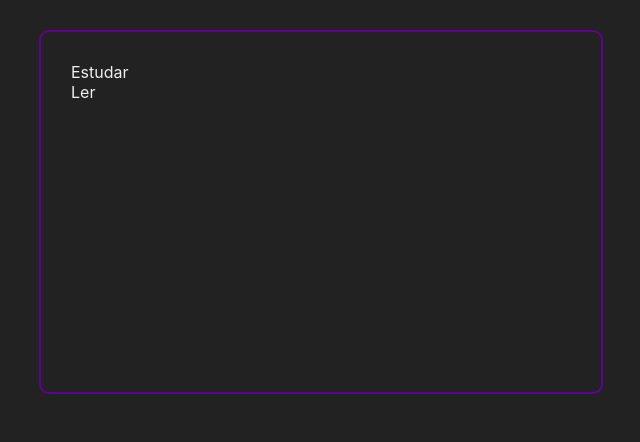
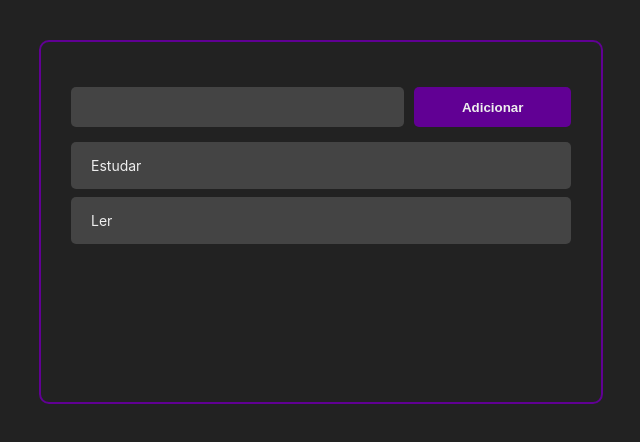
Before and after one commit to scallopc/myTasks, a React (Create React App) app: page / in a window 1280 px wide. Shown: the top 442 px of the page, without its empty margins (319-959 px from the left). Built offline with nearby package versions, Linux system fonts and the light colour scheme.

Commit message:
add task

```diff
--- a/src/App.jsx
+++ b/src/App.jsx
@@ -1,6 +1,9 @@
 import React, { useState } from "react";
 import './App.scss'
+import AddTask from "./components/addTask/AddTask";
 import Tasks from "./components/tasks/Tasks";
+import { v4 as uuidv4 } from 'uuid';
+
 
 const App = () => {
 
@@ -17,9 +20,23 @@ const App = () => {
         },
     ]);
 
+    const handleTaskAddition = (taskTitle) => {
+        const newTask = [
+            ...tasks,
+            {
+                title: taskTitle,
+                id: uuidv4(),
+                completed: false,
+            },
+        ];
+
+        setTasks(newTask);
+    };
+
     return (
         <>
             <div className="container">
+                <AddTask handleTaskAddition={handleTaskAddition}/>
                 <Tasks tasks={tasks} />
             </div>
         </>
--- /dev/null
+++ b/src/components/addTask/AddTask.jsx
@@ -0,0 +1,32 @@
+import React, { useState } from 'react';
+import Button from '../button/Button';
+import './AddTask.scss';
+
+const AddTask = ({handleTaskAddition}) => {
+    const [inputData, setInputData] = useState("");
+
+    const handleInputChange = (e) => {
+        setInputData(e.target.value);
+    };
+
+    const handleAddTaskClick = () => {
+        handleTaskAddition(inputData);
+        setInputData("");
+    };
+
+    return (
+        <div className="add-task-container">
+            <input
+            onChange={handleInputChange}
+            value={inputData}
+            className="add-task-input"
+            type="text"
+            />
+            <div className='add-task-button-container'>
+                <Button onClick={handleAddTaskClick}> Adicionar </ Button>
+            </div>
+        </div>
+    );
+};
+
+export default AddTask;
--- /dev/null
+++ b/src/components/addTask/AddTask.scss
@@ -0,0 +1,22 @@
+@import '../../index.scss';
+
+.add-task-container {
+    margin: 15px 0;
+    width: 100%;
+    display: flex;
+
+    .add-task-input {
+        height: 40px;
+        padding: 0 10px;
+        border: none;
+        border-radius: 5px;
+        flex: 2;
+        background-color: #444;
+        color: $text-color;
+    }
+
+    .add-task-button-container {
+        margin-left: 10px;
+        flex: 1;
+    }
+}
--- /dev/null
+++ b/src/components/button/Button.jsx
@@ -0,0 +1,12 @@
+import React from 'react';
+import './Button.scss';
+
+const Button = ({children, onClick}) => {
+    return (
+        <button className='button' onClick={onClick}>
+            {children}
+        </button>
+     );
+}
+
+export default Button;
--- /dev/null
+++ b/src/components/button/Button.scss
@@ -0,0 +1,13 @@
+@import '../../index.scss';
+
+.button {
+    background-color: $primary-color;
+    height: 40px;
+    padding: 0 10px;
+    border-radius: 5px;
+    border: none;
+    width: 100%;
+    font-weight: 600;
+    color: $text-color;
+    cursor: pointer;
+}
--- a/src/components/task/Task.jsx
+++ b/src/components/task/Task.jsx
@@ -1,8 +1,9 @@
 import React from 'react';
+import './Task.scss';
 
 const Task = ({ task }) => {
     return (
-        <div>{task.title}</div>
+        <div className="task-container">{task.title}</div>
     );
 }
 
--- a/src/components/task/Task.scss
+++ b/src/components/task/Task.scss
@@ -0,0 +1,9 @@
+.task-container {
+    background-color: #444;
+    margin: 8px 0;
+    padding: 15px 20px;
+    display: flex;
+    border-radius: 5px;
+    justify-content: space-between;
+    align-items: center;
+}
--- a/src/index.scss
+++ b/src/index.scss
@@ -13,6 +13,8 @@ body {
   -moz-osx-font-smoothing: grayscale;
   background-color: $background-color;
   color: $text-color;
+  padding: 10px;
+  font-size: 14px;
 }
 
 code {
```
